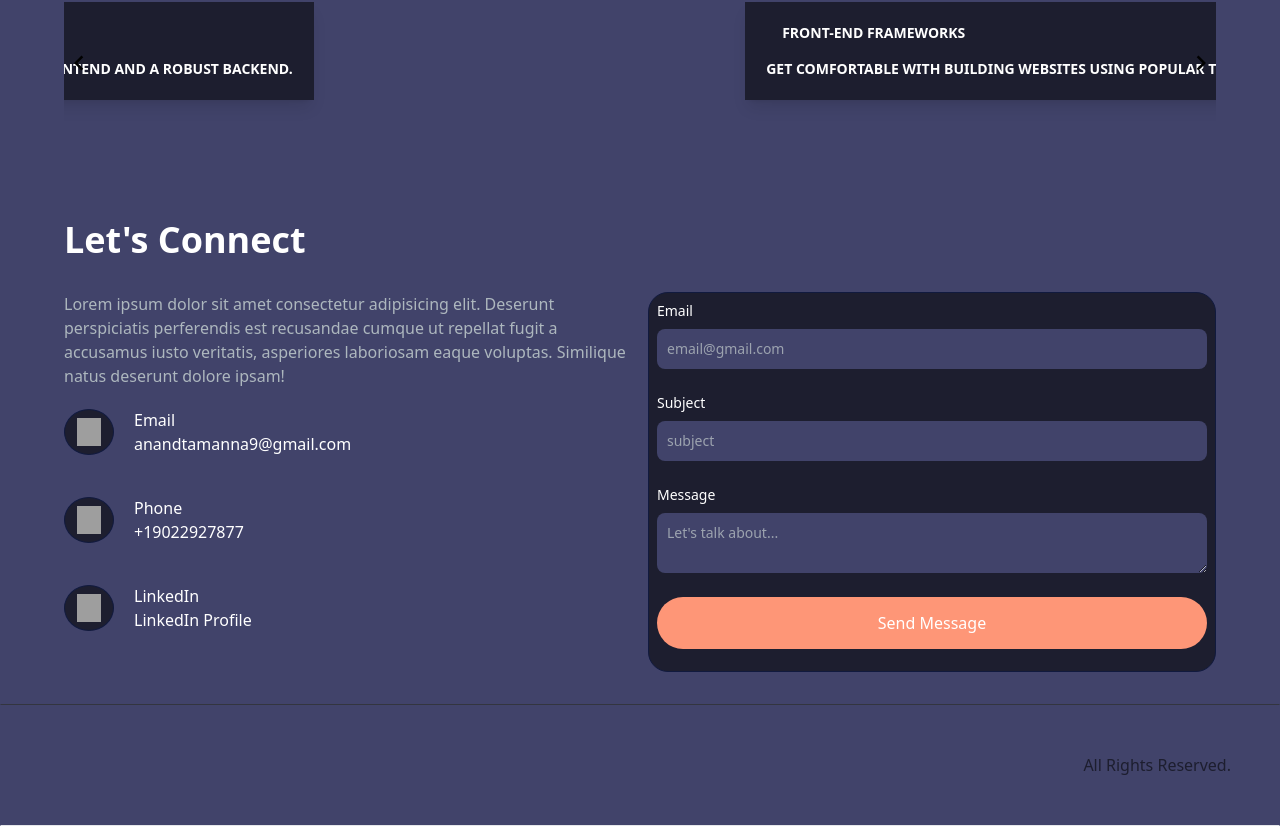
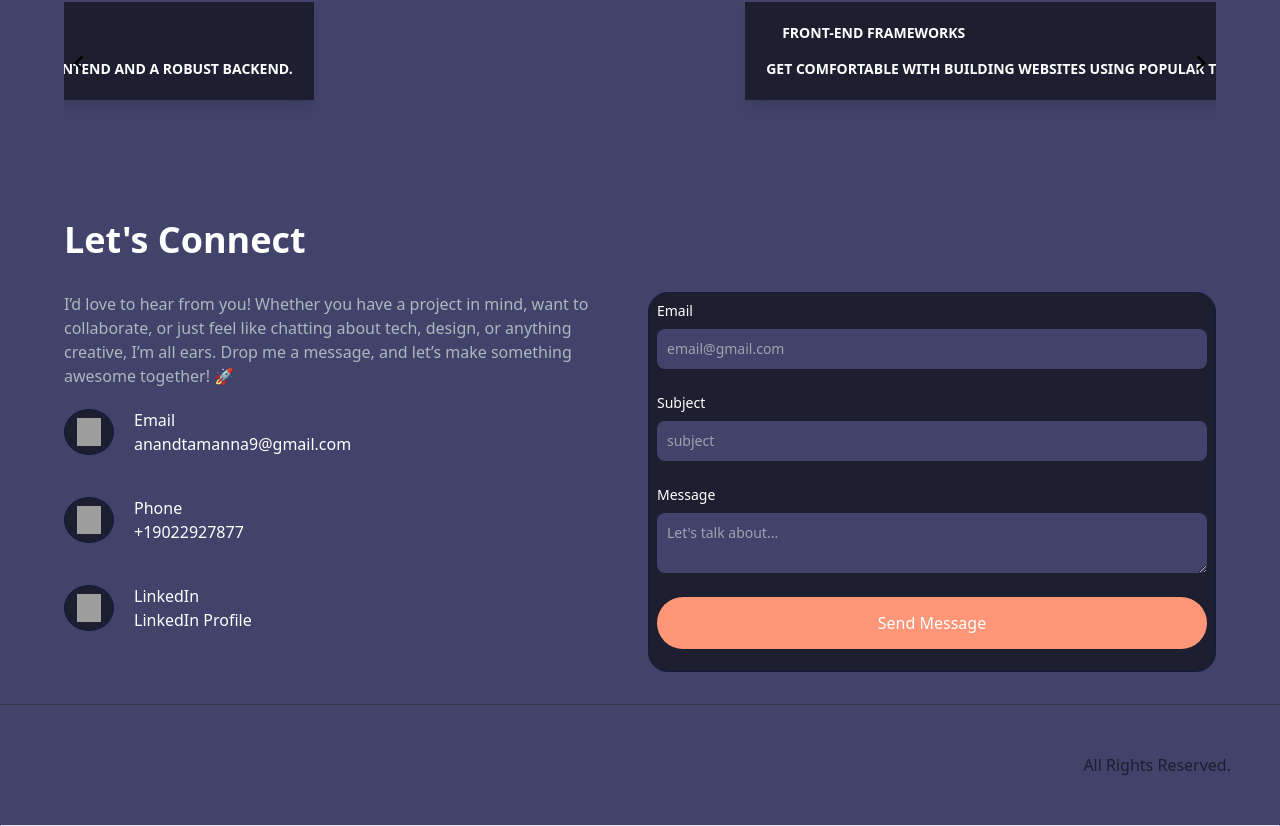
Before and after one commit to TamannaAnand/TamannaAnand.github.io, a Vue app: page / in a window 1280 px wide. Shown: the part 3524-4350 px from the top of the page. Built offline with nearby package versions, Linux system fonts and the light colour scheme; grey boxes are pictures that could not be loaded.

Commit message:
adding paragraph to connect section

```diff
--- a/src/components/ContactSection.vue
+++ b/src/components/ContactSection.vue
@@ -3,7 +3,7 @@
         <h2 class="text-4xl font-bold text-white text-left mb-4 px-4 xl:pl-16">Let's Connect</h2>
         <div class="grid md:grid-cols-2 gap-4 relative px-4 xl:px-16 mt-8" data-aos="zoom-in-up">
             <div>
-                <p class="text-[#adb7be]">Lorem ipsum dolor sit amet consectetur adipisicing elit. Deserunt perspiciatis perferendis est recusandae cumque ut repellat fugit a accusamus iusto veritatis, asperiores laboriosam eaque voluptas. Similique natus deserunt dolore ipsam!</p>
+                <p class="text-[#adb7be]">I’d love to hear from you! Whether you have a project in mind, want to collaborate, or just feel like chatting about tech, design, or anything creative, I’m all ears. Drop me a message, and let’s make something awesome together! 🚀</p>
                 <div class="col-lg-4 col-md-4 mb-lg-0 mt-5">
                     <div class="flex mb-10 items-center">
                         <div class="p-2" style="background: #1d1e2f; width: 50px; height: 46px; display: flex; justify-content: center; border-radius: 50%; overflow: hidden; border: 1px solid #111a3e; backdrop-filter: blur(9px); -webkit-backdrop-filter: blur(9px);"
```
